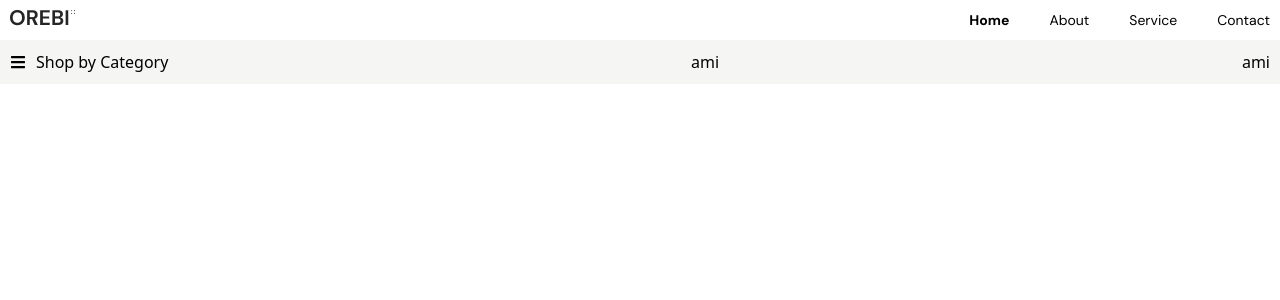
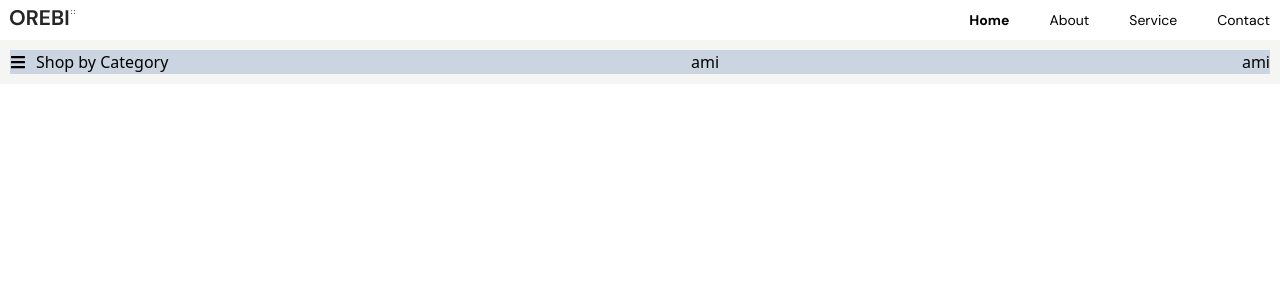
Before and after one commit to sujan-ah/Oreby-ecommerce, a React (Create React App) app: page / in a window 1280 px wide. Shown: the top 300 px of the page. Built offline with nearby package versions, Linux system fonts and the light colour scheme.

Commit message:
Tailwind CSS IntelliSense & Prettier plugin set up but prettier not working

```diff
--- a/package.json
+++ b/package.json
@@ -38,6 +38,8 @@
     ]
   },
   "devDependencies": {
+    "prettier": "^2.8.4",
+    "prettier-plugin-tailwindcss": "^0.2.4",
     "tailwindcss": "^3.2.7"
   }
 }
--- a/src/components/layout/Header.jsx
+++ b/src/components/layout/Header.jsx
@@ -27,12 +27,12 @@ const Header = () => {
   return (
     <div className="bg-[#F5F5F3]">
       <Container>
-        <Flex className="flex justify-between">
+        <Flex className="flex justify-between bg-slate-300">
           <div>
             <Dropdown dropref={ref}>
               <p
                 onClick={handleDropdown}
-                className="flex items-center gap-x-2.5"
+                className="flex items-center gap-x-2.5 "
               >
                 <FaBars />
                 Shop by Category
--- /dev/null
+++ b/src/prettier.config.js
@@ -0,0 +1,4 @@
+module.exports = {
+  plugins: [require("prettier-plugin-tailwindcss")],
+  tailwindConfig: "./tailwind.config.js",
+};
```
Also changed, not shown: 1 other file (tests, documents, lock files or other folders).
